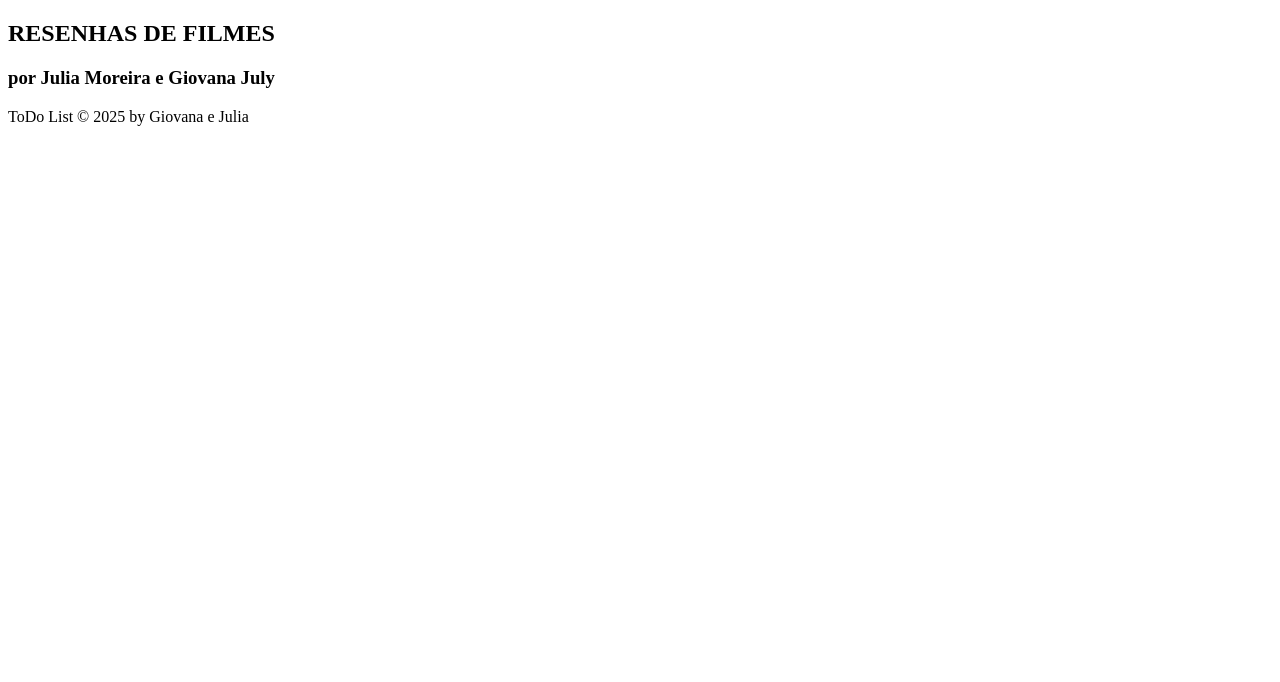
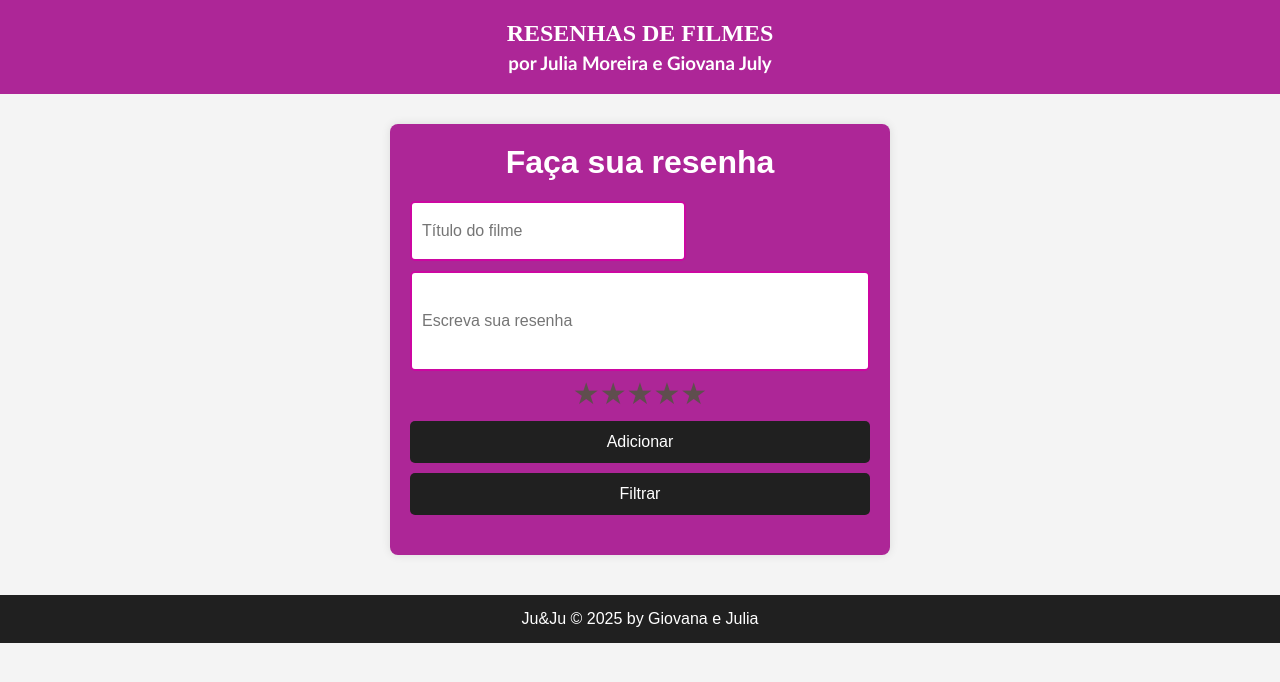
Before and after one commit to jxlhxa/atvfilme, a website: page view/index.html in a window 1280 px wide. Drawn offline with Linux system fonts and the light colour scheme.

Commit message:
html css

```diff
--- a/view/index.html
+++ b/view/index.html
@@ -1,39 +1,60 @@
 <!DOCTYPE html>
 <html lang="pt-br">
+
 <head>
     <meta charset="UTF-8">
     <meta name="viewport" content="width=device-width, initial-scale=1.0">
     <title>Document</title>
     <link rel="stylesheet" href="style.css">
 </head>
+
 <body>
     <header>
         <h2>RESENHAS DE FILMES</h2>
         <h3>por Julia Moreira e Giovana July</h3>
     </header>
     <main>
-        <!-- <div class="container">
-            <h1><i class="fa-solid fa-list-check"></i> ToDo List</h1>
+        <div class="container">
+            <h1> Faça sua resenha</h1>
             <form id="form-tarefa">
                 <div>
-                    <input type="text" id="titulo" placeholder="Título da tarefa" required>
+                    <input type="text" id="titulo" placeholder="Título do filme" required>
                 </div>
                 <div>
-                    <input type="text" id="descricao" placeholder="Descrição" required>
+                    <input type="text" id="resenha" placeholder="Escreva sua resenha" required>
                 </div>
-                <div>
-                    <input type="date" id="data" required>
+                <div class="avaliacoes">
+                    <div class="rating">
+                        <input type="radio" id="estrela5" name="rating" value="5" />
+                        <label for="estrela5">★</label>
+
+                        <input type="radio" id="estrela4" name="rating" value="4" />
+                        <label for="estrela4">★</label>
+
+                        <input type="radio" id="estrela3" name="rating" value="3" />
+                        <label for="estrela3">★</label>
+
+                        <input type="radio" id="estrela2" name="rating" value="2" />
+                        <label for="estrela2">★</label>
+
+                        <input type="radio" id="estrela1" name="rating" value="1" />
+                        <label for="estrela1">★</label>
+                    </div>
+                    <!-- <input type="radio" id="avaliacao"  name="avaliacao" min="1" max="5" required> -->
                 </div>
-                <button type="submit"><i class="fa-solid fa-plus"></i> Adicionar</button>
+
+                <button type="submit" class="Adicionar"> Adicionar</button>
+            <button type="submit" class="Filtrar">Filtrar</button>
             </form>
             <div>
                 <ul id="lista-tarefas"></ul>
             </div>
-        </div> -->
+        </div>
     </main>
     <footer>
-        <div>ToDo List &copy; 2025 by Giovana e Julia</div>
+        <div> Ju&Ju &copy; 2025 by Giovana e Julia</div>
     </footer>
     <script src="js/app.js"></script>
 </body>
+
 </html>
--- a/view/style.css
+++ b/view/style.css
@@ -0,0 +1,134 @@
+
+* {
+    margin: 0;
+    padding: 0;
+    box-sizing: border-box;
+}
+
+body {
+    font-family: Arial, sans-serif;
+    background: #f4f4f4;
+    color: #000000;
+}
+h1{
+    color: white;
+}
+
+header {
+    background: #ad2697;
+    color: rgb(255, 255, 255);
+    font-family: 'Trebuchet MS', 'Lucida Sans Unicode', 'Lucida Grande', 'Lucida Sans', Arial, sans-serif;
+    font-weight: bolder;
+    text-align: center;
+    padding: 20px 0;
+}
+
+header h2 {
+    font-family: 'Times New Roman', Times, serif;
+    margin-bottom: 5px;
+}
+
+.container {
+    max-width: 500px;
+    margin: 30px auto;
+    background: #ad2697;
+    padding: 20px;
+    border-radius: 8px;
+    box-shadow: 0 0 10px rgba(0,0,0,0.1);
+}
+
+.container h1 {
+    text-align: center;
+    margin-bottom: 20px;
+}
+
+#titulo{
+    height: 60px;
+    width: 60% ;
+    margin-bottom: 10px;
+    padding: 10px;
+    border-radius: 5px;
+    border: 2px solid #cc07a1;
+    font-size: 16px;
+    background: #ffffff;
+    font-family: Arial, sans-serif;
+
+ }
+ #resenha{
+    height: 100px;
+    width: 100% ;
+    padding: 10px;
+    border-radius: 5px;
+    border: 2px solid #cc07a1;
+    font-size: 16px;
+    background: #ffffff;
+    font-family: Arial, sans-serif;
+ }
+
+
+/* ======= BOTÃO ======= */
+button {
+    width: 100%;
+    padding: 12px;
+    background: #202020;
+    color: white;
+    border: none;
+    border-radius: 5px;
+    margin-top: 10px;
+    cursor: pointer;
+    font-size: 16px;
+}
+
+button:hover {
+    background: #383838;
+}
+
+/* ======= LISTA DE RESENHAS ======= */
+#lista-tarefas {
+    list-style: none;
+    margin-top: 20px;
+}
+
+#lista-tarefas li {
+    padding: 10px;
+    background: #eee;
+    border-radius: 5px;
+    margin-bottom: 10px;
+}
+
+
+
+footer {
+    text-align: center;
+    padding: 15px;
+    background: #202020;
+    color: white;
+    margin-top: 40px;
+}
+
+
+
+
+/* estrelinhas */
+.rating {
+    display: flex;
+    flex-direction: row-reverse;
+    justify-content: center;
+}
+
+.rating input {
+    display: none; /* esconde as bolinhas */
+
+}
+
+.rating label {
+    margin-top: 5px;
+    font-size: 30px;
+    color: rgb(95, 78, 78);
+    cursor: pointer;
+}
+
+/* quando um input é marcado, pinta ele e todos os labels ANTES dele */
+.rating input:checked ~ label {
+    color: gold;
+}
```
Also changed, not shown: package.json (+12 -1 lines).
